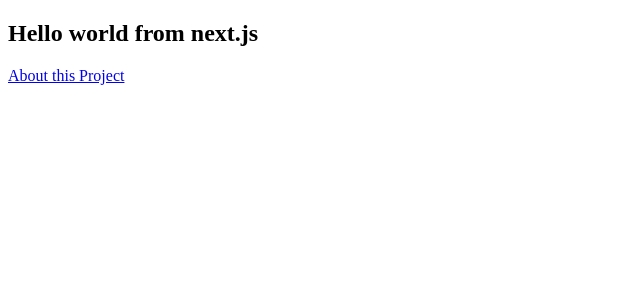
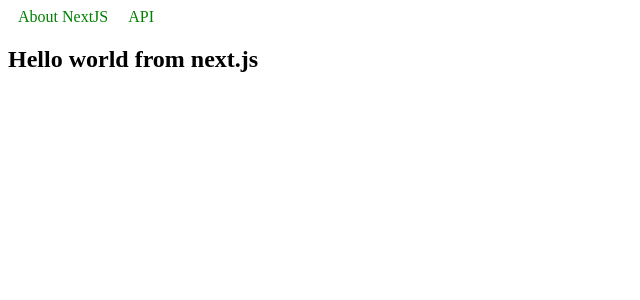
Before and after one commit to yunikode/next-tailwind-boiler, a Next.js app: page / in a window 1280 px wide. Shown: the top 300 px of the page, without its empty margins (0-640 px from the left). Built offline with nearby package versions, Linux system fonts and the light colour scheme.

Commit message:
added Navbar component

```diff
--- /dev/null
+++ b/components/Navbar/index.js
@@ -0,0 +1,35 @@
+import React from 'react'
+import Link from 'next/link'
+
+class Navbar extends React.Component {
+  constructor(props) {
+    super(props)
+    this.props = props
+  }
+
+  render() {
+    return (
+      <nav>
+        <div>
+          <Link href="/about">
+            <a title="About NextJS">About NextJS</a>
+          </Link>
+          <Link href="/">
+            <a title="Our API">API</a>
+          </Link>
+        </div>
+        <style jsx>
+        {`
+          a {
+            padding: 10px;
+            text-decoration: none;
+            color: green;
+          }
+          `}
+        </style>
+      </nav>
+    )
+  }
+}
+
+export default Navbar
--- a/pages/index.js
+++ b/pages/index.js
@@ -1,9 +1,9 @@
-import Link from 'next/link'
+import Navbar from '../components/Navbar'
 
 const Index = () => (
   <section>
+  <Navbar />
   <h1>Hello world from next.js</h1>
-  <Link href="/about"><a title="About NextJS">About this Project</a></Link>
   </section>
 )
 
```
